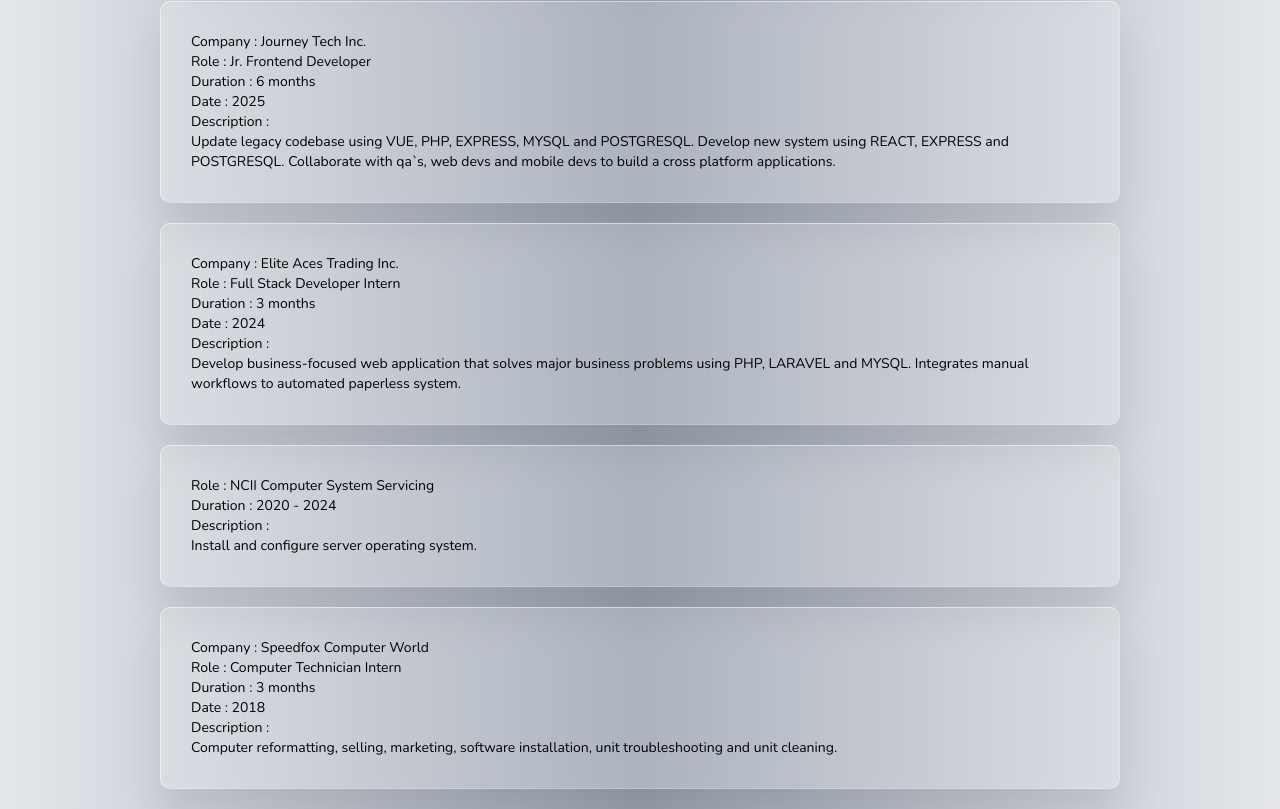
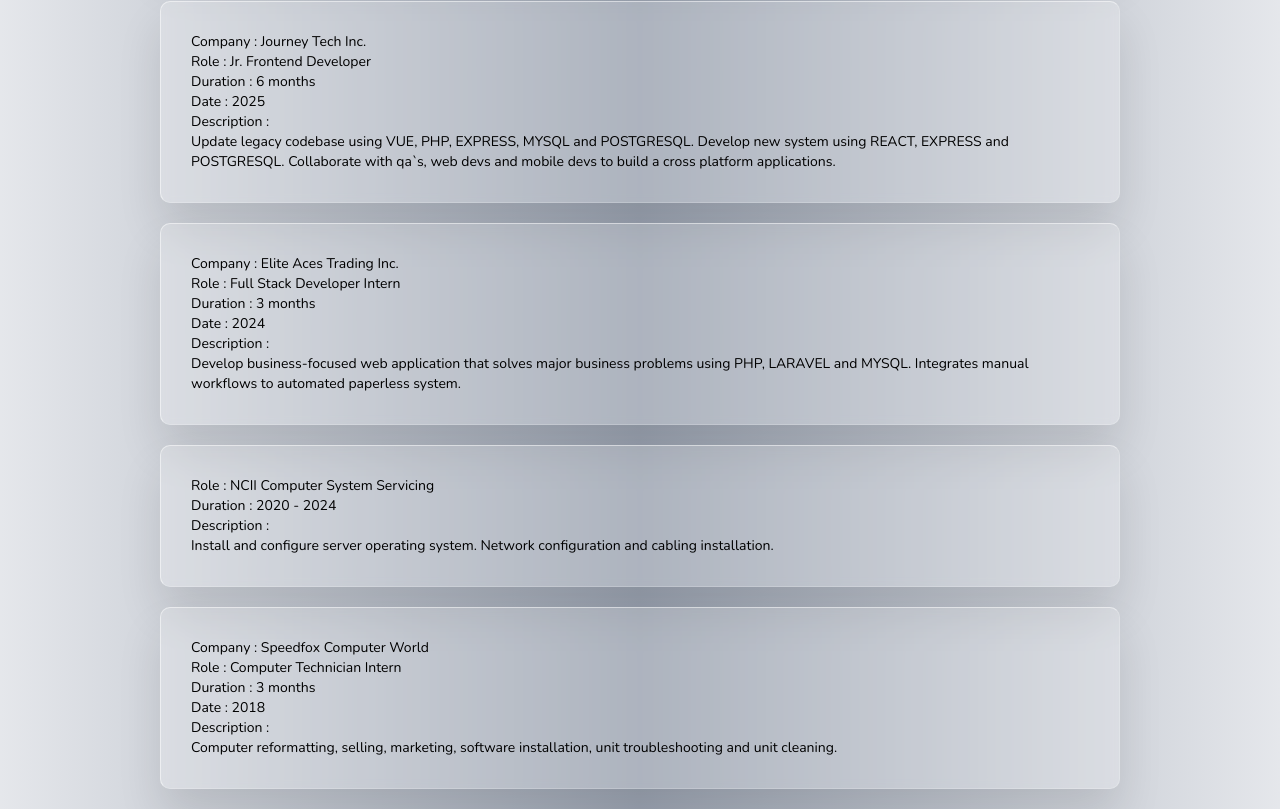
Before and after one commit to MyGithubAccnt1/Portfolio, a React (Vite) app: page / in a window 1280 px wide. Shown: the part 3996-4805 px from the top of the page. Built offline with nearby package versions, Linux system fonts and the light colour scheme.

Commit message:
update experience

```diff
--- a/src/components/Experience.jsx
+++ b/src/components/Experience.jsx
@@ -30,7 +30,7 @@
       role: 'NCII Computer System Servicing',
       duration: '2020 - 2024',
       date: '',
-      responsibility: 'Install and configure server operating system.'
+      responsibility: 'Install and configure server operating system. Network configuration and cabling installation.'
     },
     {
       company: 'Speedfox Computer World',
```
